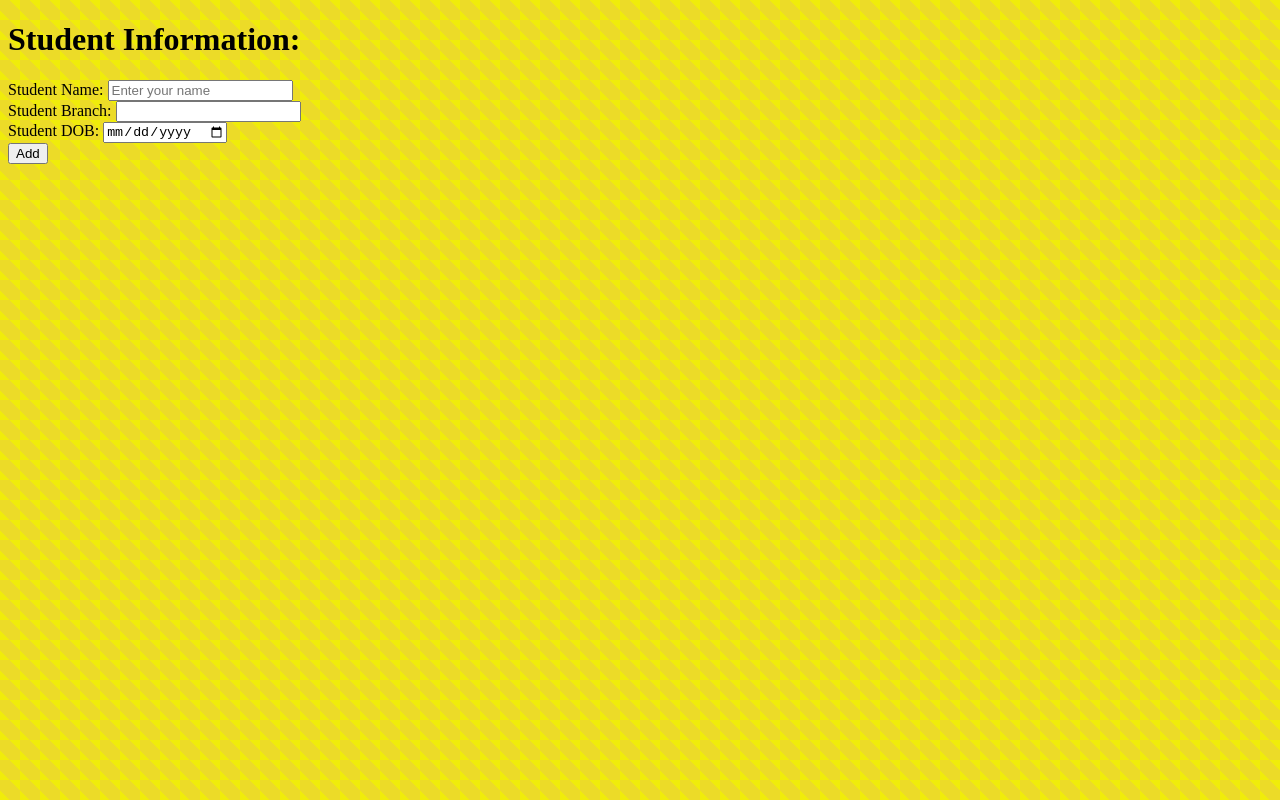
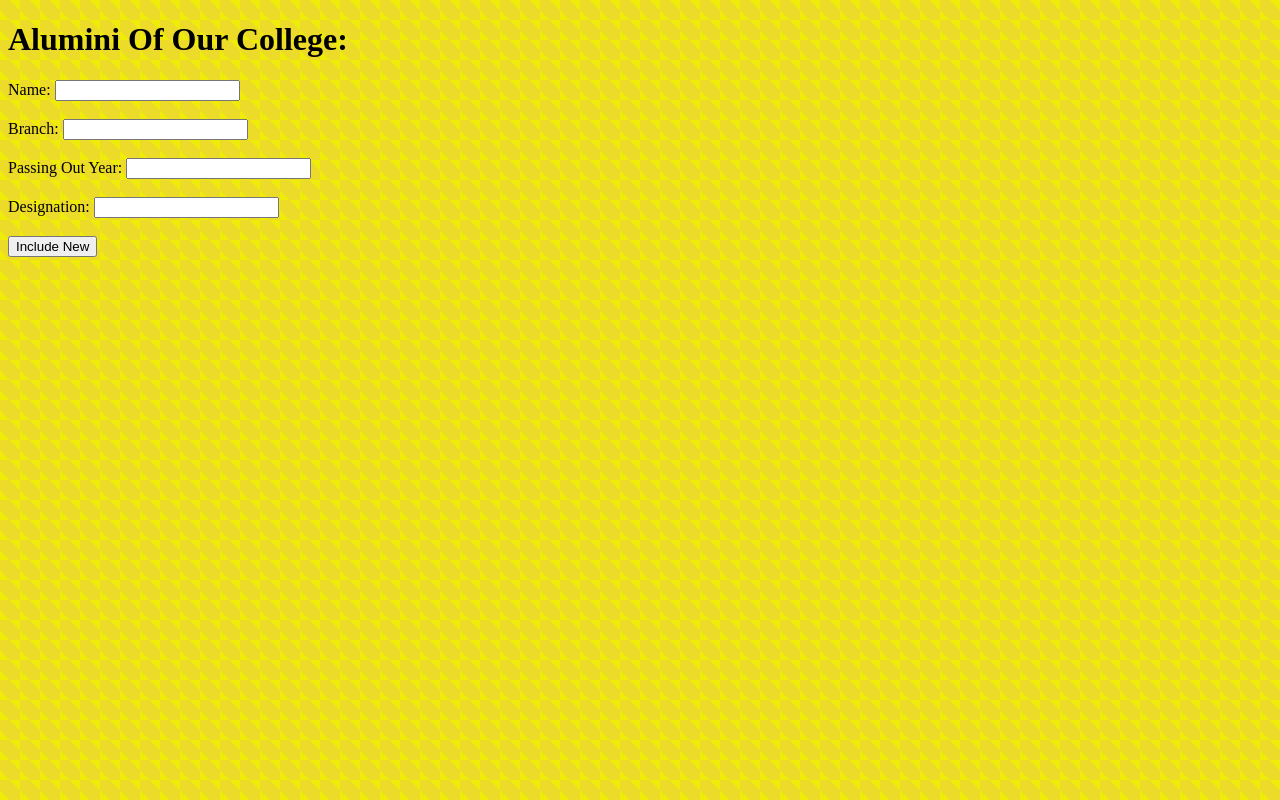
Before and after one commit to ShrivastavaAstha/Frontendfull, a React (Create React App) app: page / in a window 1280 px wide. Built offline with nearby package versions, Linux system fonts and the light colour scheme.

Commit message:
Management

```diff
--- a/src/AluminiManagement.js
+++ b/src/AluminiManagement.js
@@ -3,10 +3,10 @@
 const ArrayOfObj = () => {
   const [alumini, setalumini] = useState([]);
 
-  const [aluminiName, setaluminiName] = useState("");
-  const [aluminiBranch, setaluminiBranch] = useState("");
-  const [aluminiPy, setaluminiPy] = useState("");
-  const [aluminicw, setaluminicw] = useState("");
+  const [aluminiName, setaluminiName] = useState([]);
+  const [aluminiBranch, setaluminiBranch] = useState([]);
+  const [aluminiPy, setaluminiPy] = useState([]);
+  const [aluminicw, setaluminicw] = useState([]);
 
   //To add new record:
   const addalumini = () => {
--- a/src/App.js
+++ b/src/App.js
@@ -1,10 +1,10 @@
 // import Componentrendering from "./components/Componentrendering";
-import Practice8 from "./Practice/Practice8";
+import AluminiManagement from "./AluminiManagement";
 import "./App.css";
 const App = () => {
   return (
     <>
-      <Practice8 />
+      <AluminiManagement />
     </>
   );
 };
```
